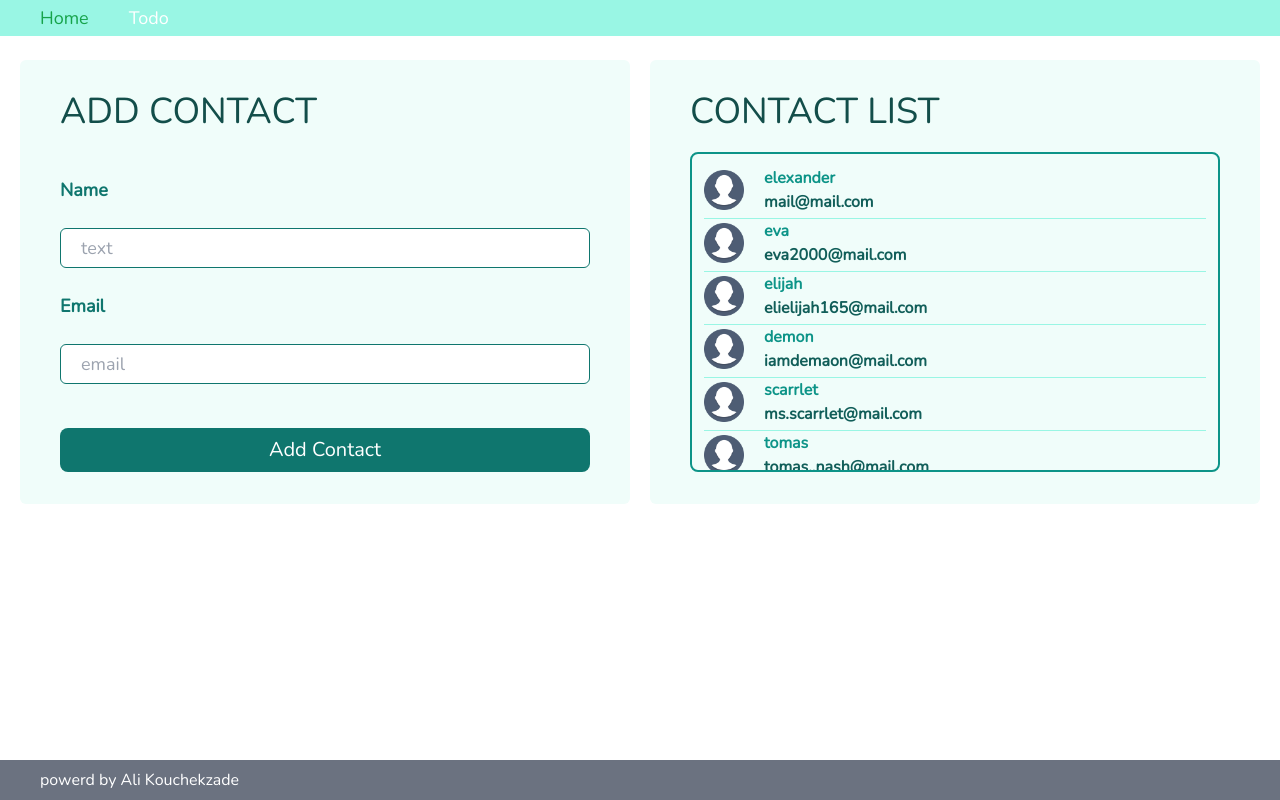
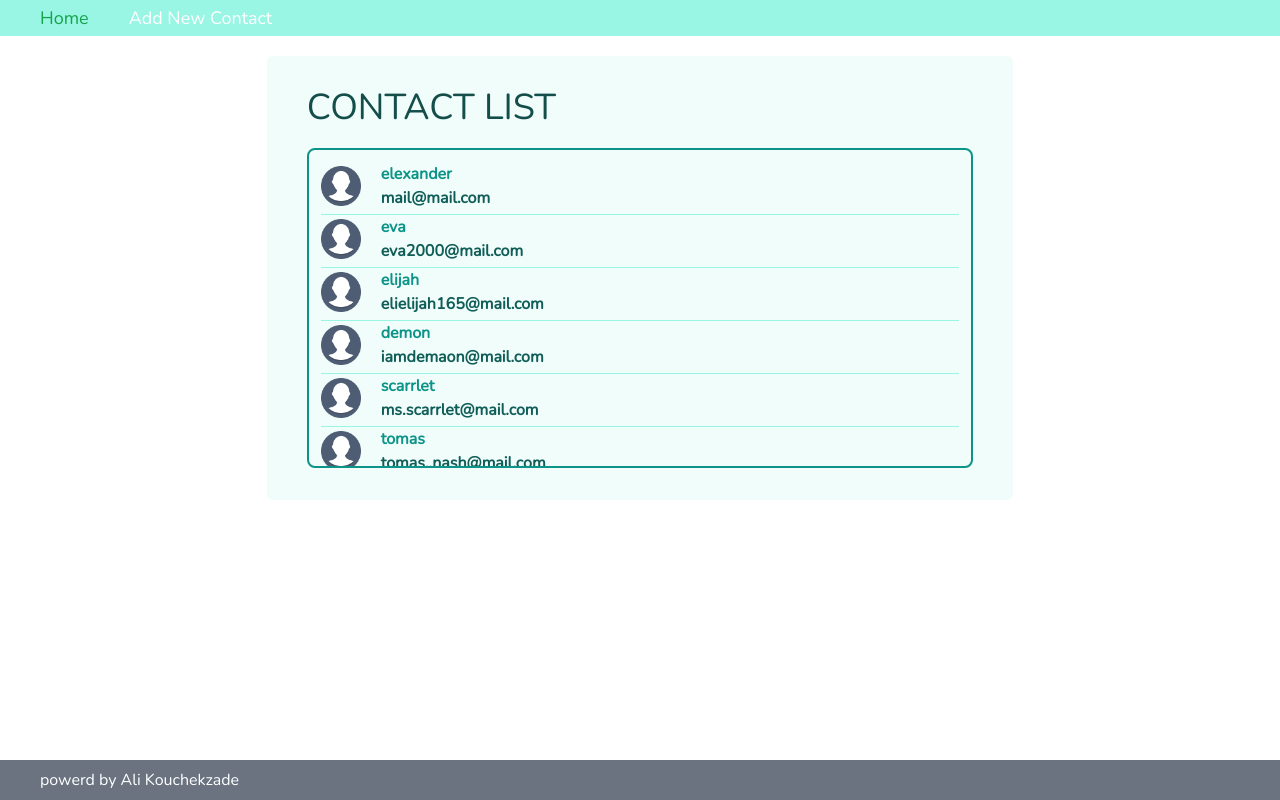
Before and after one commit to AliKouchekzade/contact-list, a React (Create React App) app: page / in a window 1280 px wide. Built offline with nearby package versions, Linux system fonts and the light colour scheme; data requests are answered from the project's data file; some icons are missing.

Commit message:
add show with route

```diff
--- a/src/App.js
+++ b/src/App.js
@@ -1,6 +1,7 @@
 import { BrowserRouter, Routes, Route } from "react-router-dom";
 import Layout from "./layout/layout";
 import HomePage from "./pages/homePage";
+import AddPage from "./pages/addPage";
 
 function App() {
   return (
@@ -8,6 +9,7 @@ function App() {
       <Layout>
         <Routes>
           <Route path="/" element={<HomePage />} />
+          <Route path="/add-contact" element={<AddPage />} />
         </Routes>
       </Layout>
     </BrowserRouter>
--- a/src/components/addContact.js
+++ b/src/components/addContact.js
@@ -1,18 +1,21 @@
 import { useState } from "react";
-import { addNewContactHttp, getAllContactHttp } from "../services/httpServices";
+import { addNewContactHttp } from "../services/httpServices";
+import { useNavigate } from "react-router-dom";
 
-const AddContact = ({ setContacts }) => {
+const AddContact = () => {
   const [newContact, setNewContact] = useState({ name: "", email: "" });
+
+  const navigate = useNavigate();
 
   const addNewContactHandler = async () => {
     await addNewContactHttp(newContact);
-    const resposne = await getAllContactHttp();
-    setContacts(resposne.data);
     setNewContact({ name: "", email: "" });
+    console.log("add contact");
+    navigate("/");
   };
 
   return (
-    <div className="basis-1/2 bg-teal-50 rounded-md py-8 px-10 flex flex-col gap-y-6">
+    <section className="w-7/12 mt-14 m-auto bg-teal-50 rounded-md py-8 px-10 flex flex-col gap-y-6">
       <h2 className="text-4xl text-teal-900">ADD CONTACT</h2>
       <label className="text-teal-700 text-lg font-semibold mt-5">Name</label>
       <input
@@ -34,13 +37,24 @@ const AddContact = ({ setContacts }) => {
           setNewContact({ ...newContact, email: target.value })
         }
       ></input>
+      <div className="gap-x-10 mt-5 flex justify-between">
         <button
-        className="text-xl mt-5 bg-teal-700 text-white py-2 rounded-lg"
+          className="basis-1/2 text-xl bg-teal-700 text-white py-2 rounded-lg"
           onClick={addNewContactHandler}
         >
           Add Contact
         </button>
+        <button
+          className="basis-1/2 text-xl text-white py-2 rounded-lg bg-red-600"
+          onClick={() => {
+            navigate("/");
+            setNewContact({ name: "", email: "" });
+          }}
+        >
+          Cancel
+        </button>
       </div>
+    </section>
   );
 };
 
--- a/src/components/contact.js
+++ b/src/components/contact.js
@@ -7,7 +7,9 @@ import {
 const Contact = ({ contact, setContacts }) => {
   const deleteHandler = async (id) => {
     await deleteIDContactHttp(id);
+    console.log("delete contact");
     const response = await getAllContactHttp();
+    console.log("get all comtact");
     setContacts(response.data);
   };
 
--- a/src/components/contactList.js
+++ b/src/components/contactList.js
@@ -1,9 +1,26 @@
+import { useEffect, useState } from "react";
 import Contact from "./contact";
 import { ThreeCircles } from "react-loader-spinner";
+import { getAllContactHttp } from "../services/httpServices";
 
-const ContactList = ({ setContacts, contacts }) => {
+const ContactList = () => {
+  const [contacts, setContacts] = useState([]);
+
+  useEffect(() => {
+    async function get() {
+      try {
+        const response = await getAllContactHttp();
+        setContacts(response.data);
+        console.log("get all contact");
+      } catch (error) {
+        console.log(error);
+      }
+    }
+    get();
+  }, []);
+
   return (
-    <div className="basis-1/2 bg-teal-50 rounded-md py-8 px-10 flex flex-col gap-y-5">
+    <section className="w-7/12 mt-14 m-auto bg-teal-50 rounded-md py-8 px-10 flex flex-col gap-y-5">
       <h2 className="text-4xl text-teal-900">CONTACT LIST</h2>
       {contacts.length ? (
         <>
@@ -31,10 +48,10 @@ const ContactList = ({ setContacts, contacts }) => {
             innerCircleColor="#059669"
             middleCircleColor="#10b981"
           />
-          <snap className="text-teal-900">Loading . . . </snap>
+          <span className="text-teal-900">Loading . . . </span>
         </div>
       )}
-    </div>
+    </section>
   );
 };
 
--- a/src/components/header.js
+++ b/src/components/header.js
@@ -14,7 +14,12 @@ const Header = () => {
             </NavLink>
           </li>
           <li className="hover:text-yellow-300">
-            <NavLink>Todo</NavLink>
+            <NavLink
+              className={(data) => (data.isActive ? "text-green-600" : "")}
+              to="/add-contact"
+            >
+              Add New Contact
+            </NavLink>
           </li>
         </ul>
       </nav>
--- /dev/null
+++ b/src/pages/addPage.js
@@ -0,0 +1,7 @@
+import AddContact from "../components/addContact";
+
+const AddPage = () => {
+  return <AddContact />;
+};
+
+export default AddPage;
--- a/src/pages/homePage.js
+++ b/src/pages/homePage.js
@@ -1,30 +1,7 @@
-import { useEffect, useState } from "react";
-import AddContact from "../components/addContact";
 import ContactList from "../components/contactList";
-import { getAllContactHttp } from "../services/httpServices";
 
 const HomePage = () => {
-  const [contacts, setContacts] = useState([]);
-
-  useEffect(() => {
-    async function get() {
-      try {
-        const response = await getAllContactHttp();
-        setContacts(response.data);
-        console.log("get all contact");
-      } catch (error) {
-        console.log(error);
-      }
-    }
-    get();
-  }, []);
-
-  return (
-    <section className="mt-10 flex container p-5 gap-x-5">
-      <AddContact setContacts={setContacts} />
-      <ContactList setContacts={setContacts} contacts={contacts} />
-    </section>
-  );
+  return <ContactList />;
 };
 
 export default HomePage;
```
Lines whose indentation alone changed are shown as unchanged.
